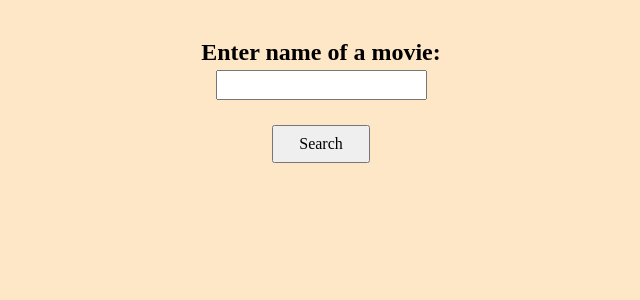
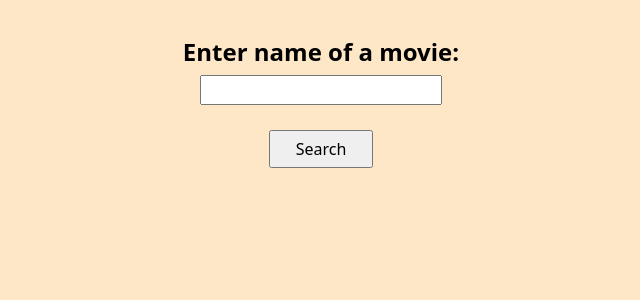
Before and after one commit to valentinaotocan/movie-search, a React (Vite) app: page / in a window 1280 px wide. Shown: the top 300 px of the page, without its empty margins (319-959 px from the left). Built offline with nearby package versions, Linux system fonts and the light colour scheme.

Commit message:
Add form and error handling for movie search

```diff
--- a/src/App.tsx
+++ b/src/App.tsx
@@ -1,15 +1,15 @@
 import { useState } from "react";
 
-interface Movies {
+interface Movie {
   Title: string;
-  imbdID: string;
+  imdbID: string;
   Poster: string;
   Year: string;
 }
 
 function App() {
   const [query, setQuery] = useState("");
-  const [movies, setMovies] = useState<Movies[]>([]);
+  const [movies, setMovies] = useState<Movie[] | undefined>([]);
 
   async function handleFetch() {
     const response = await fetch(
@@ -17,36 +17,52 @@ function App() {
     );
     const data = await response.json();
     setMovies(data.Search);
-    console.log(data.Search);
   }
 
   return (
     <section className="movie">
       <h1>Enter name of a movie:</h1>
-      {/* <form> */}
+      <form
+        onSubmit={(event) => {
+          event.preventDefault();
+          // const form = event.currentTarget
+          // const data = new FormData(form)
+          // const query = data.get('query')
+          // if (typeof query !== 'string') {
+          //   throw new Error('query ne postoji, ups!')
+          // }
+          handleFetch();
+        }}
+      >
         <input
           type="text"
+          // name="query"
           value={query}
           onChange={(event) => {
             setQuery(event.target.value);
           }}
         />
-      <button onClick={handleFetch}>Search</button>
-      {/* </form> */}
+        <button type="submit">Search</button>
+      </form>
       <div className="movie__container">
-        {movies.map((movie) => {
+        {typeof movies === "undefined" ? (
+          <p className="movie__container__not-exist">Oops! The movie doesn't exist.</p>
+        ) : (
+          movies.map((movie) => {
             return (
-            <div key={movie.imbdID} className="movie__container__content" style={{backgroundImage: `url(${movie.Poster})`}}>
               <div
-                className="movie__container__content__text"
-
+                key={movie.imdbID}
+                className="movie__container__content"
+                style={{ backgroundImage: `url(${movie.Poster})` }}
               >
+                <div className="movie__container__content__text">
                   <h2>{movie.Title}</h2>
                   <p>{movie.Year}</p>
                 </div>
               </div>
             );
-        })}
+          })
+        )}
       </div>
     </section>
   );
--- a/src/styles/App.scss
+++ b/src/styles/App.scss
@@ -3,6 +3,13 @@
   flex-direction: column;
   align-items: center;
   text-align: center;
+  h1 {
+    margin-bottom: toRem(5px);
+  }
+  form {
+    display: flex;
+    flex-direction: column;
+    align-items: center;
     button {
       margin: toRem(25px) 0;
       padding: toRem(5px) toRem(25px);
@@ -16,12 +23,17 @@
     input {
       padding-left: toRem(5px);
     }
+  }
   &__container {
     display: flex;
     flex-wrap: wrap;
     justify-content: center;
     max-width: toRem($big);
     gap: toRem(20px);
+    &__not-exist {
+      font-weight: bold;
+      color: $soft-red;
+    }
     &__content {
       border: 4px dashed $soft-red;
       width: toRem($small);
@@ -32,7 +44,7 @@
         text-align: center;
         margin: 0 10px;
       }
-      @media(max-width: toRem(372px)) {
+      @media (max-width: toRem(372px)) {
         width: toRem(200px);
       }
     }
--- a/src/styles/main.scss
+++ b/src/styles/main.scss
@@ -1,9 +1,12 @@
-@import 'reset';
-@import 'variables';
-@import 'functions';
-@import 'App';
+@import "reset";
+@import "variables";
+@import "functions";
+@import "App";
 
 body {
   background-color: $light-yellow;
   padding: toRem(34px) toRem(24px);
+  font-family: ui-sans-serif, system-ui, -apple-system, BlinkMacSystemFont,
+    "Segoe UI", Roboto, "Helvetica Neue", Arial, "Noto Sans", sans-serif,
+    "Apple Color Emoji", "Segoe UI Emoji", "Segoe UI Symbol", "Noto Color Emoji";
 }
```
Lines whose indentation alone changed are shown as unchanged.
